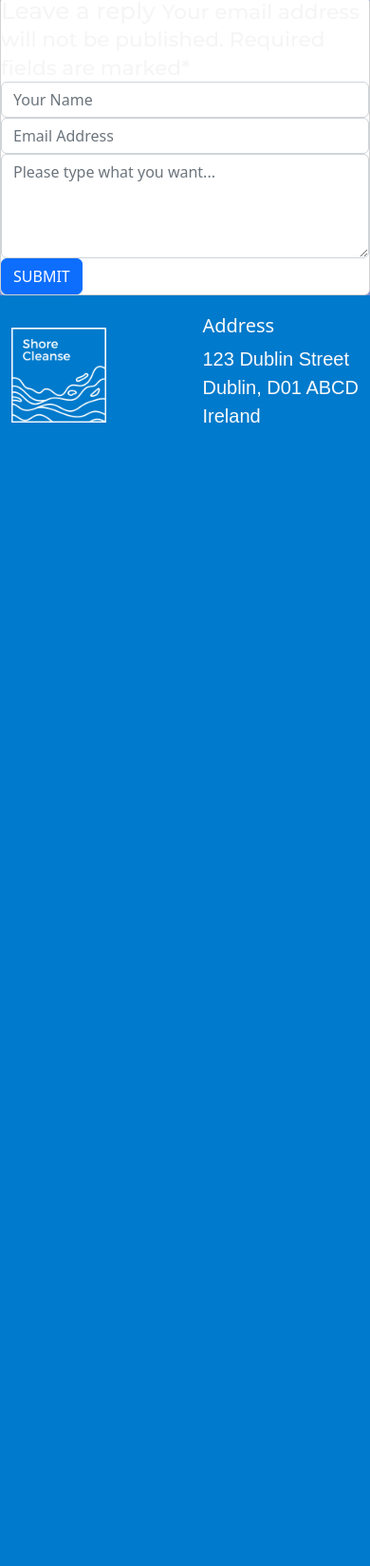
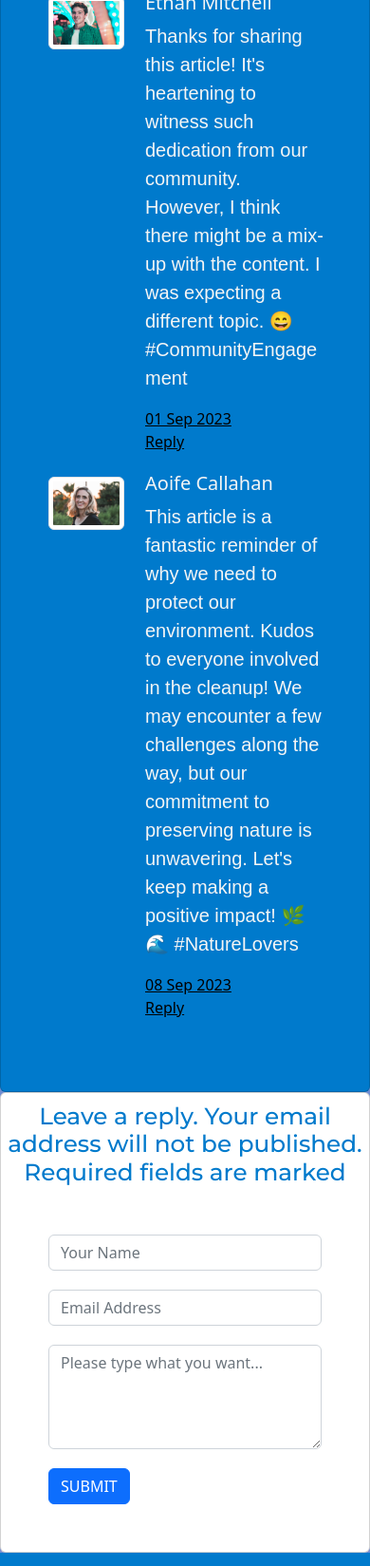
Before and after one commit to KTC96/ShoreCleanse, a Django app: page /blog/ in a window 390 px wide. Shown: the part 4851-6500 px from the top of the page at 95% size. Before the commit the page ends 5296 px from the top, so only its background shows below. Run offline with Django 4.2, Linux system fonts and the light colour scheme; some libraries are stand-ins or nearby versions.

Commit message:
Finished main styling of blog page

```diff
--- a/blog/templates/blog/blog.html
+++ b/blog/templates/blog/blog.html
@@ -84,7 +84,7 @@
             </strong>
 
             <br>
-            <div class="d-flex justify-content-center"> <button class="btn btn-lg btn--cta " href="#">
+            <div class="d-flex justify-content-center"> <button class="btn btn-lg btn--cta btn-join " href="#">
                     Join Us
                 </button></div>
 
@@ -93,52 +93,56 @@
         </div>
     </div>
 </div>
-<div class="card">
+<div class="card blog-post-background blog-format">
     <div class="header">
         <h2>Comments 3</h2>
     </div>
     <div class="body">
         <ul class="comment-reply list-unstyled">
             <li class="row clearfix">
-                <div class="icon-box col-md-2 col-4"><img class="img-fluid img-thumbnail"
-                        src="https://bootdey.com/img/Content/avatar/avatar7.png" alt="Awesome Image">
+                <div class="icon-box col-md-2 col-4 blog-profile-image"><img class="img-fluid img-thumbnail "
+                        src="../../../static/uploads/blog-profile1.jpg" alt="Awesome Image">
                 </div>
                 <div class="text-box col-md-10 col-8 p-l-0 p-r0">
-                    <h5 class="m-b-0">Gigi Hadid </h5>
-                    <p>Why are there so many tutorials on how to decouple WordPress? how fast and
-                        easy it is to get it running (and keep it running!) and its massive
-                        ecosystem. </p>
+                    <h5 class="m-b-0">Isabella Montgomery </h5>
+                    <p>What an inspiring read! It's incredible to see how our community came together to make a positive
+                        impact on our beloved beach. Environmental conservation is something we all should be passionate
+                        about. Let's keep up the good work and continue preserving the natural beauty of our coastline!
+                        🌊🌞 #CommunityUnity #BeachCleanup </p>
                     <ul class="list-inline">
-                        <li><a href="javascript:void(0);">Mar 09 2018</a></li>
+                        <li><a href="javascript:void(0);">31 Aug 09 2023</a></li>
                         <li><a href="javascript:void(0);">Reply</a></li>
                     </ul>
                 </div>
             </li>
             <li class="row clearfix">
-                <div class="icon-box col-md-2 col-4"><img class="img-fluid img-thumbnail"
-                        src="https://bootdey.com/img/Content/avatar/avatar3.png" alt="Awesome Image">
+                <div class="icon-box col-md-2 col-4 blog-profile-image"><img class="img-fluid img-thumbnail"
+                        src="../../../static/uploads/blog-profile2.jpg" alt="Awesome Image">
                 </div>
                 <div class="text-box col-md-10 col-8 p-l-0 p-r0">
-                    <h5 class="m-b-0">Christian Louboutin</h5>
-                    <p>Great tutorial but few issues with it? If i try open post i get following
-                        errors. Please can you help me?</p>
+                    <h5 class="m-b-0">Ethan Mitchell</h5>
+                    <p>Thanks for sharing this article! It's heartening to witness such dedication from our community.
+                        However, I think there might be a mix-up with the content. I was expecting a different topic. 😄
+                        #CommunityEngagement</p>
                     <ul class="list-inline">
-                        <li><a href="javascript:void(0);">Mar 12 2018</a></li>
+                        <li><a href="javascript:void(0);">01 Sep 2023</a></li>
                         <li><a href="javascript:void(0);">Reply</a></li>
                     </ul>
                 </div>
             </li>
             <li class="row clearfix">
-                <div class="icon-box col-md-2 col-4"><img class="img-fluid img-thumbnail"
-                        src="https://bootdey.com/img/Content/avatar/avatar4.png" alt="Awesome Image">
+                <div class="icon-box col-md-2 col-4 blog-profile-image"><img class="img-fluid img-thumbnail"
+                        src="../../../static/uploads/blog-profile3.jpg" alt="Awesome Image">
                 </div>
                 <div class="text-box col-md-10 col-8 p-l-0 p-r0">
-                    <h5 class="m-b-0">Kendall Jenner</h5>
-                    <p>Very nice and informative article. In all the years I've done small and
-                        side-projects as a freelancer, I've ran into a few problems here and there.
+                    <h5 class="m-b-0"> Aoife Callahan</h5>
+                    <p> This article is a fantastic reminder of why we need to protect our environment. Kudos to
+                        everyone involved in the cleanup! We may encounter a few challenges along the way, but our
+                        commitment to preserving nature is unwavering. Let's keep making a positive impact! 🌿🌊
+                        #NatureLovers
                     </p>
                     <ul class="list-inline">
-                        <li><a href="javascript:void(0);">Mar 20 2018</a></li>
+                        <li><a href="javascript:void(0);">08 Sep 2023</a></li>
                         <li><a href="javascript:void(0);">Reply</a></li>
                     </ul>
                 </div>
@@ -147,13 +151,13 @@
     </div>
 </div>
 <div class="card">
-    <div class="header">
-        <h2>Leave a reply <small>Your email address will not be published. Required fields are
-                marked*</small></h2>
+    <div class="header text-center blog-email">
+        <h2>Leave a reply. Your email address will not be published. Required fields are
+            marked</h2>
     </div>
-    <div class="body">
+    <div class="body blog-format ">
         <div class="comment-form">
-            <form class="row clearfix">
+            <form class="row clearfix ">
                 <div class="col-sm-6">
                     <div class="form-group">
                         <input type="text" class="form-control" placeholder="Your Name">
--- a/static/css/style.css
+++ b/static/css/style.css
@@ -145,6 +145,7 @@ body {
 .active {
     color: black;
 }
+
 /* ------------------------------------Mission statement */
 
 
@@ -471,6 +472,7 @@ footer {
     color: rgb(100, 98, 98);
     border-color: rgb(100, 98, 98);
 }
+
 /*-----------------------Blog page  */
 .blog-post-background {
     background-color: #007ACC;
@@ -504,11 +506,54 @@ footer {
     position: relative;
 }
 
+.btn-join {
+    background-color: white;
+    border-color: white;
+    --bs-btn-hover-border-color: white;
+    border-radius: 15px;
+    min-width: 100px;
+    font-weight: bold;
+    margin-top: 10px;
+    color: #007ACC;
+}
+
+.btn-submit {
+    background-color: #007ACC;
+    border-color: white;
+    --bs-btn-hover-border-color: white;
+    border-radius: 15px;
+    min-width: 100px;
+    font-weight: bold;
+    margin-top: 10px;
+    color: white;
+}
+
+.blog-email {
+    color: #007ACC;
+    margin-top: 10px;
+}
+
+.blog-profile-image {
+    padding-top: 15px;
+}
+
+
+
+.form-group {
+    padding-bottom: 20px;
+}
+
+.text-box {
+    padding: 10px;
+}
+
+
+
 /* ---------- Google Maps---------------*/
 #gmp-map {
     height: 500px;
     width: 500px;
-  }
+}
 
 
 /* --------------------------------------------------- SMALL DEVICES------------------------------------------------------------------*/
```
Also changed, not shown: static/uploads/blog-profile1.jpg (added), static/uploads/blog-profile2.jpg (added), static/uploads/blog-profile3.jpg (added).
